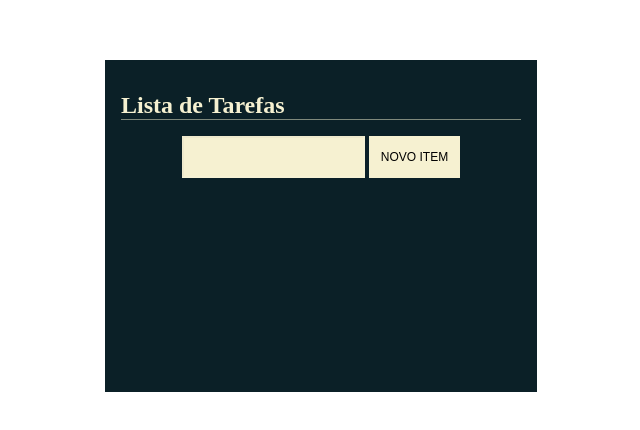
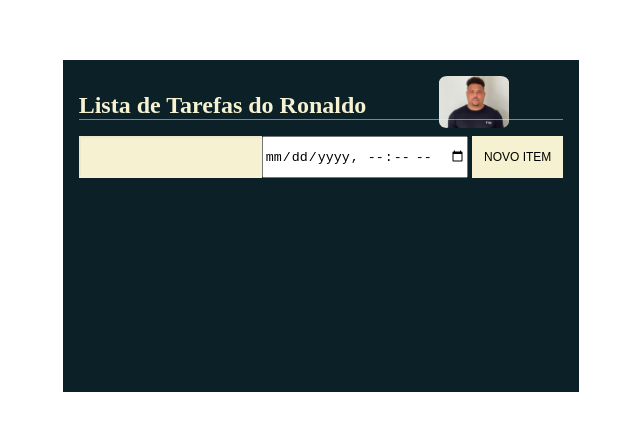
Before and after one commit to thiagodeloreto/Lista-de-tarefas-Javascript, a plain HTML site: page index.html in a window 1280 px wide. Shown: the part 174-604 px from the top of the page, without its empty margins (319-959 px from the left). Drawn offline with nearby package versions, Linux system fonts and the light colour scheme; a web font is replaced by a local one.

Commit message:
Adicionando novas funcionalidades

```diff
--- a/estilo.css
+++ b/estilo.css
@@ -3,6 +3,7 @@ body {
   }
 
   .app {
+
     display: flex;
     align-items: center;
     justify-content: center;
@@ -11,7 +12,6 @@ body {
   }
 
   .todo-list {
-    background-color: #0B2027;
     font-family: "Space Mono", monospace;
     padding: 1rem;
     min-width: 400px;
@@ -20,9 +20,9 @@ body {
 
   .title {
     border-bottom: 1px solid rgba(246, 241, 209, 0.5);
+    color: #fff;
     font-size: 1.5rem;
     font-family: "BioRhyme", serif;
-    color: #F6F1D1;
   }
 
   .form {
@@ -74,6 +74,17 @@ body {
     padding: 1rem;
     min-width: 400px;
     min-height: 300px;
+    position: relative;
+    z-index: 0;
+  }
+
+  .ronaldo__foto{
+    position:absolute;
+    z-index: -1;
+    width: 70px;
+    margin-left: 360px;
+    border-radius: 12%;
+
   }
 
   .title {
--- a/index.html
+++ b/index.html
@@ -8,7 +8,7 @@
   <link rel="stylesheet" href="https://fonts.googleapis.com/css2?family=BioRhyme&amp;family=Space+Mono&amp;display=swap">
   <link rel="stylesheet" href="https://fonts.googleapis.com/icon?family=Material+Icons">
 
-  <title>Lista de Tarefas | HOME</title>
+  <title>Lista de Tarefas do Ronaldo | HOME</title>
 
 </head>
 
@@ -16,12 +16,14 @@
 
   <div class="app">
     <div class="todo-list">
+      <img src="./Imagem/Ronaldo.png" class="ronaldo__foto" alt="">
       <h1 class="title">
-        Lista de Tarefas
+        Lista de Tarefas do Ronaldo
       </h1>
 
       <form class="form" action="">
         <input class="form-input" id="input" type="text" data-form-input>
+        <input type="datetime-local" data-form-date>
         <button class="form-button" data-form-button> Novo Item </button>
       </form>
 
@@ -30,7 +32,8 @@
       </ul>
     </div>
 
-    <script src="ListaDeTarefas.js"></script>
+    <script src="https://cdnjs.cloudflare.com/ajax/libs/moment.js/2.29.1/moment.min.js"></script>
+    <script type="module" src="main.js"></script>
 
 </body>
 </html>
--- a/ListaDeTarefas.js
+++ b/main.js
@@ -1,5 +1,5 @@
-import BotaoConclui from "./Componentes/ConcluiTarefa.js";
-import BotaoConclui from "./Componentes/ConcluiTarefa.js";
+import BotaoConclui from "./Componentes/concluiTarefa.js";
+import BotaoDeleta from "./Componentes/deletaTarefa.js";
 
     const criarTarefa = (evento) => {
     evento.preventDefault();
@@ -8,9 +8,14 @@ import BotaoConclui from "./Componentes/ConcluiTarefa.js";
     const input = document.querySelector('[data-form-input]');
     const valor = input.value;
 
+    const calendario = document.querySelector('[data-form-date]');
+    const data = moment(calendario.value);
+
+    const dataFormatada = data.format("DD/MM/YYYY");
+
     const tarefa = document.createElement('li');
     tarefa.classList.add('task');
-    const conteudo = `<p class="content">${valor}</p>`;
+    const conteudo = `<p class="content">${dataFormatada} - ${valor}</p>`;
     tarefa.innerHTML = conteudo;
     tarefa.appendChild(BotaoDeleta());
     tarefa.appendChild(BotaoConclui());
```
Also changed, not shown: Componentes/DeletaTarefa.js (line endings or trailing spaces), Imagem/Ronaldo.png (added).
